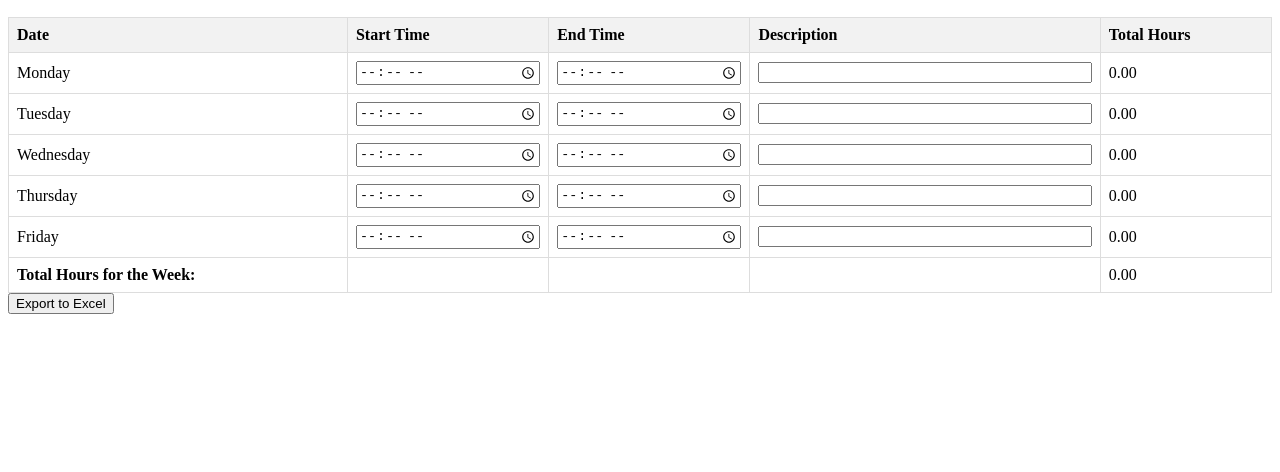
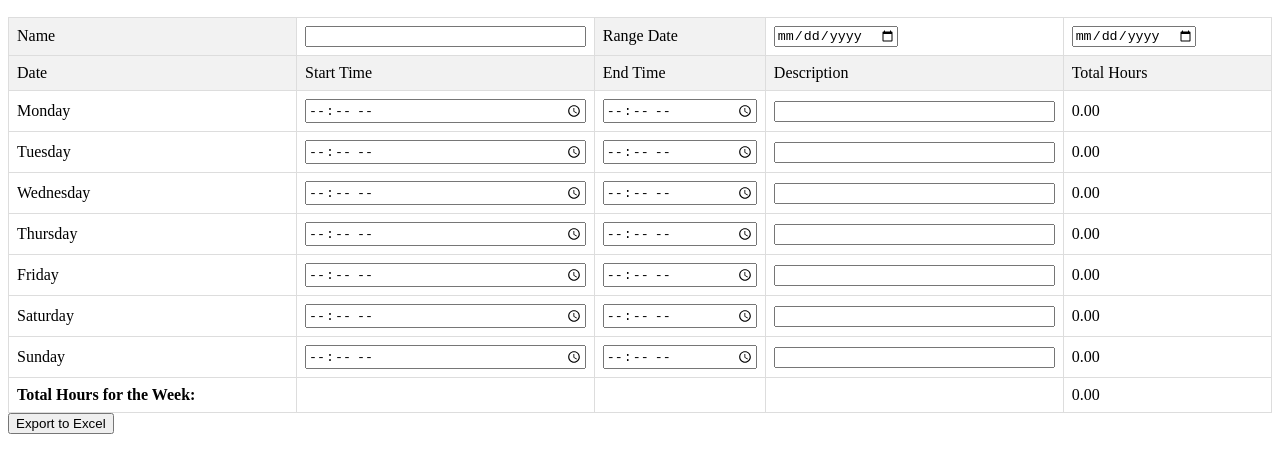
Before and after one commit to andersoncalixto87/andersoncalixto87.github.io, a plain HTML site: page index.html in a window 1280 px wide. Shown: the part 50-522 px from the top of the page. Drawn offline with Linux system fonts and the light colour scheme.

Commit message:
Update index.html

```diff
--- a/index.html
+++ b/index.html
@@ -14,7 +14,7 @@
             text-align: left;
             padding: 8px;
         }
-        th {
+        .th {
             background-color: #f2f2f2;
         }
         input[type="text"], input[type="time"] {
@@ -29,15 +29,23 @@
 
 <table>
     <thead>
+
+    <tbody id="timesheet-body">
+		<tr>
+            <td class="th">Name</td>
+            <td><input type="text" id="name"></td>
+            <td class="th">Range Date</td>
+            <td><input type="date" id="name"></td>
+			<td><input type="date" id="name"></td>
+
+        </tr>
         <tr>
-            <th>Date</th>
-            <th>Start Time</th>
-            <th>End Time</th>
-            <th>Description</th>
-            <th>Total Hours</th>
+            <td class="th">Date</td>
+            <td class="th">Start Time</td>
+            <td class="th">End Time</td>
+            <td class="th">Description</td>
+            <td class="th">Total Hours</td>
         </tr>
-    </thead>
-    <tbody id="timesheet-body">
         <tr>
             <td>Monday</td>
             <td><input type="time" id="monday-start"></td>
@@ -74,6 +82,20 @@
             <td><span id="friday-total-hours">0.00</span></td>
         </tr>
 		<tr>
+            <td>Saturday</td>
+            <td><input type="time" id="saturday-start"></td>
+            <td><input type="time" id="saturday-end"></td>
+            <td><input type="text" id="saturday-description"></td>
+            <td><span id="saturday-total-hours">0.00</span></td>
+        </tr>
+		<tr>
+            <td>Sunday</td>
+            <td><input type="time" id="sunday-start"></td>
+            <td><input type="time" id="sunday-end"></td>
+            <td><input type="text" id="sunday-description"></td>
+            <td><span id="sunday-total-hours">0.00</span></td>
+        </tr>
+		<tr>
 		<td><strong>Total Hours for the Week: </strong></td>
 		<td></td>
 		<td></td>
@@ -103,7 +125,7 @@
 
 
         function calculateWeekTotalHours() {
-            const days = ["monday", "tuesday", "wednesday", "thursday", "friday"];
+            const days = ["monday", "tuesday", "wednesday", "thursday", "friday", "saturday", "sunday"];
             let totalHours = 0;
             days.forEach(day => {
                 const hours = parseFloat(document.getElementById(day + "-total-hours").innerText) || 0;
@@ -124,7 +146,7 @@
     function exportToExcel() {
     const table = document.getElementById("timesheet-body");
     const rows = table.querySelectorAll("tr");
-    let csv = "Date,Start Time,End Time,Description,Total Hours\n";
+    let csv = "";
 
     rows.forEach(row => {
         const columns = row.querySelectorAll("td");
```
